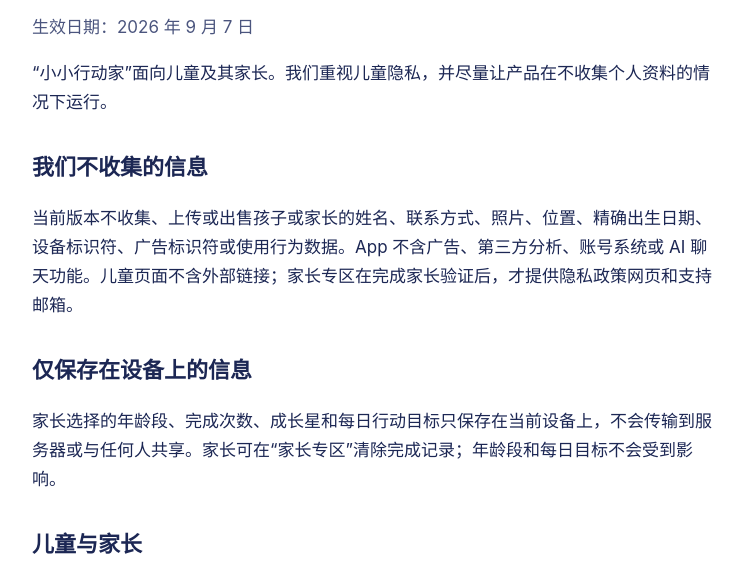
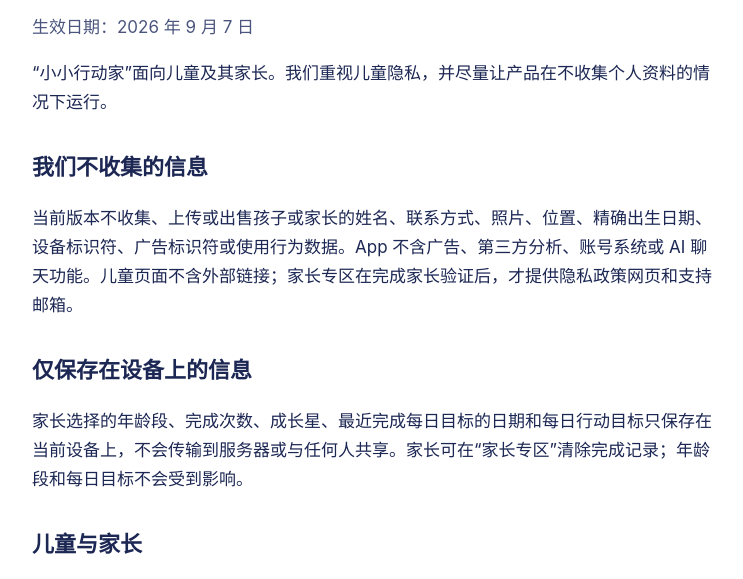
Before and after one commit to derrickpan0919-code/xiaoxingdongjia-privacy, a plain HTML site: page index.html in a window 1280 px wide. Shown: the part 160-739 px from the top of the page, without its empty margins (264-1007 px from the left). Drawn offline with Linux system fonts and the light colour scheme.

Commit message:
更新成长足迹本机记录说明

```diff
--- a/index.html
+++ b/index.html
@@ -23,7 +23,7 @@
         <h2>我们不收集的信息</h2>
         <p>当前版本不收集、上传或出售孩子或家长的姓名、联系方式、照片、位置、精确出生日期、设备标识符、广告标识符或使用行为数据。App 不含广告、第三方分析、账号系统或 AI 聊天功能。儿童页面不含外部链接；家长专区在完成家长验证后，才提供隐私政策网页和支持邮箱。</p>
         <h2>仅保存在设备上的信息</h2>
-        <p>家长选择的年龄段、完成次数、成长星和每日行动目标只保存在当前设备上，不会传输到服务器或与任何人共享。家长可在“家长专区”清除完成记录；年龄段和每日目标不会受到影响。</p>
+        <p>家长选择的年龄段、完成次数、成长星、最近完成每日目标的日期和每日行动目标只保存在当前设备上，不会传输到服务器或与任何人共享。家长可在“家长专区”清除完成记录；年龄段和每日目标不会受到影响。</p>
         <h2>儿童与家长</h2>
         <p>设置、隐私和未来购买内容都放在家长专区，并需要先完成家长验证。儿童页面不含购买入口或外部链接。</p>
         <h2>未来功能变更</h2>
```
